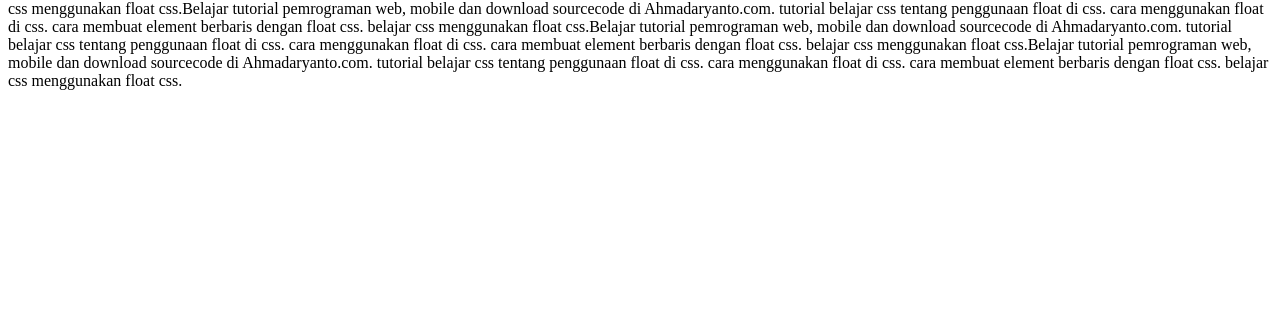
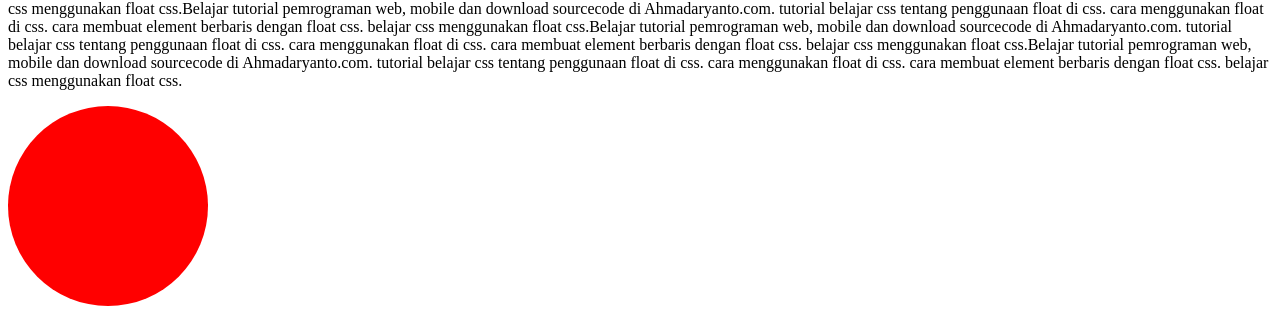
Before and after one commit to ahmadaryanto/LearnCSS, a plain HTML site: page IndexCSS.html in a window 1280 px wide. Shown: the part 1829-2143 px from the top of the page. Before the commit the page ends 1935 px from the top, so only its background shows below. Drawn offline with Linux system fonts and the light colour scheme.

Commit message:
added circle using css

```diff
--- a/IndexCSS.html
+++ b/IndexCSS.html
@@ -90,7 +90,8 @@
 
 	</p>
 
-</div>
+<div class="circlecss"></div>
+
 
 </body>
 </html>
--- a/Style.css
+++ b/Style.css
@@ -173,3 +173,11 @@
 	float:left;
 	margin-right: 10px;
 }
+
+.circlecss{
+	width: 200px;
+	height: 200px;
+	border-radius: 100%;
+	background: red;
+
+}
```
